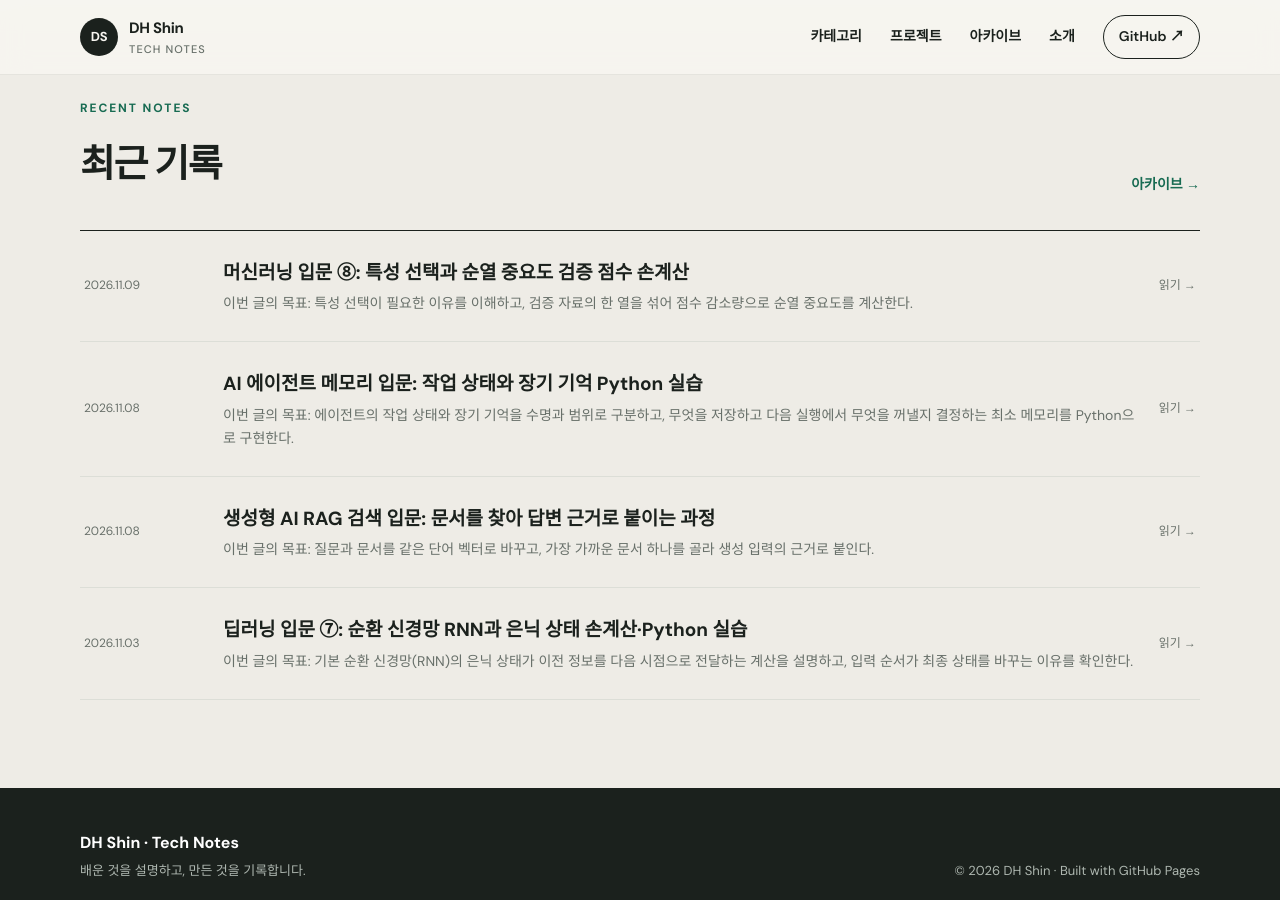
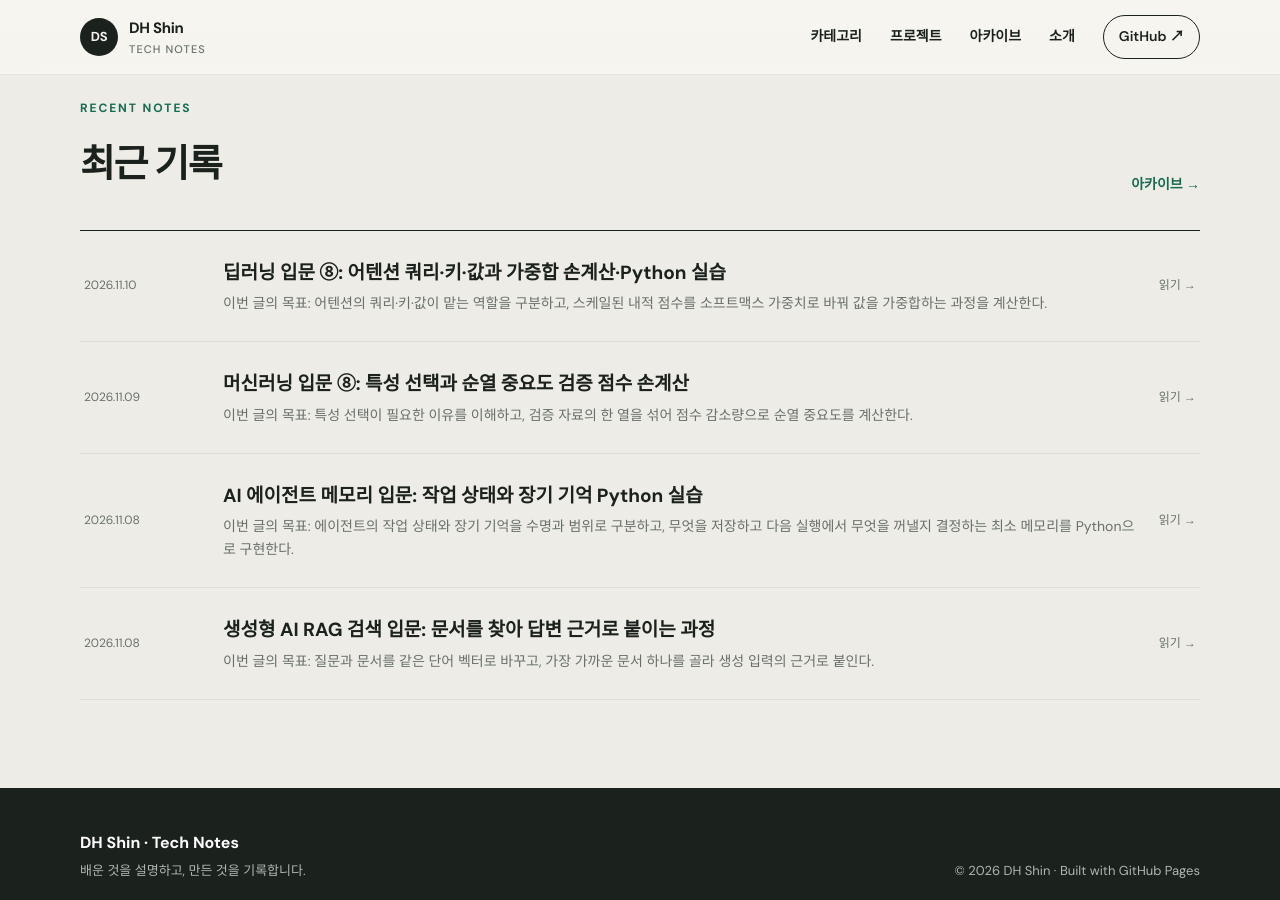
Before and after one commit to dhshin96/dhshin96.github.io, a Jekyll site: the page built from index.html, in a window 1280 px wide and 900 px high, scrolled down 1354 px. Built offline with Jekyll 4.4.1, drawn with Linux system fonts in a browser that asks for light colours; some of the changed lines change nothing that is shown.

Commit message:
Add attention QKV weighted-sum lesson

````diff
--- a/_posts/2026-11-03-deep-learning-rnn-hidden-state.md
+++ b/_posts/2026-11-03-deep-learning-rnn-hidden-state.md
@@ -132,7 +132,7 @@
 
 ## 다음 글 예고
 
-다음 글에서는 어텐션과 Transformer의 출발점을 다룬다. 시퀀스 전체에서 현재 계산에 필요한 위치를 가중합으로 고르는 과정을 작은 숫자로 확인한다.
+다음 글에서는 [어텐션이 쿼리와 키의 유사도를 가중치로 바꾸고 값을 가중합하는 과정]({{ '/posts/deep-learning-attention-query-key-value/' | relative_url }})을 작은 숫자로 확인한다.
 
 ## 참고 자료
 
--- /dev/null
+++ b/_posts/2026-11-10-deep-learning-attention-query-key-value.md
@@ -0,0 +1,169 @@
+---
+title: "딥러닝 입문 ⑧: 어텐션 쿼리·키·값과 가중합 손계산·Python 실습"
+date: 2026-11-10 20:00:00 +0900
+categories: [학습과 모델링]
+tags: [딥러닝, 어텐션, Transformer, 쿼리, 키, 값, Python]
+description: "어텐션이 쿼리와 키의 유사도를 소프트맥스 가중치로 바꾸고 값을 가중합하는 과정을 배웁니다. 작은 벡터를 손계산하고 순수 Python으로 검산합니다."
+reading_time: 12
+series: "처음 시작하는 딥러닝"
+level: "입문"
+math: true
+---
+
+> **이번 글의 목표:** 어텐션의 쿼리·키·값이 맡는 역할을 구분하고, 스케일된 내적 점수를 소프트맥스 가중치로 바꿔 값을 가중합하는 과정을 계산한다.
+
+쿼리 `[1, 0]`과 세 개의 키를 비교했더니 가중치는 **[0.5760, 0.2840, 0.1400]**이 되었다. 이 가중치로 값 `[10, 20, 30]`을 섞은 결과는 **15.6405**다. 어텐션은 하나를 딱 고르는 검색이 아니라, 쿼리와 더 잘 맞는 항목에 더 큰 비중을 주는 계산이다.
+
+앞 글에서는 [RNN이 이전 은닉 상태를 다음 시점으로 넘기는 과정]({{ '/posts/deep-learning-rnn-hidden-state/' | relative_url }})을 살펴봤다. RNN은 정보를 시점 순서대로 압축하지만, 어텐션은 현재 쿼리가 여러 위치의 값을 직접 비교해 필요한 정보를 모을 통로를 만든다.
+
+## 1. 직관: 질문표로 이름표를 비교하고 내용물을 섞는다
+
+어텐션에는 쿼리(query), 키(key), 값(value)이 등장한다. 쿼리는 지금 찾고 싶은 정보의 조건, 키는 각 항목을 비교하기 위한 이름표, 값은 실제로 가져올 내용이라고 생각할 수 있다.
+
+먼저 쿼리와 모든 키를 비교해 점수를 만든다. 점수가 크면 그 키와 짝을 이룬 값을 더 많이 가져오고, 작으면 덜 가져온다. 한 항목만 선택하는 대신 여러 값을 비율대로 섞으므로 출력은 값들의 **가중합**이다.
+
+키와 값의 역할은 다르다. 키는 “얼마나 관련 있는가”를 정하는 비교 대상이고, 값은 “관련 있다면 무엇을 전달할 것인가”를 담는다. 그래서 값 자체가 크다고 자동으로 높은 가중치를 받지는 않는다. 가중치는 쿼리와 키의 관계에서 정해진다.
+
+도서관 검색에 비유하면 검색어가 쿼리, 책의 분류표가 키, 책의 본문이 값에 가깝다. 분류표가 검색어와 잘 맞는지를 먼저 판단하고, 그 뒤에 대응하는 본문을 가져온다. 분류표와 본문이 같은 책에 묶여 있어도 비교에 쓰는 정보와 전달할 정보는 구분된다. 신경망도 입력 표현에서 서로 다른 선형변환을 거쳐 쿼리·키·값을 만들 수 있다.
+
+셀프 어텐션에서는 같은 시퀀스의 각 위치에서 쿼리·키·값을 만든다. 한 위치가 쿼리가 되어 다른 위치의 키와 비교하고, 그 결과로 여러 위치의 값을 모은다. 이번 글은 Transformer 전체 구조가 아니라 이 한 번의 어텐션 계산만 분리한다.
+
+## 2. 기호와 수식: 내적, 스케일링, 소프트맥스, 가중합
+
+쿼리 $\mathbf{q}$와 키 $\mathbf{k}_i$가 얼마나 같은 방향을 가리키는지 내적으로 점수화한다. 키의 차원을 $d_k$라 하면 스케일된 점수는 다음과 같다.
+
+$$
+s_i=\frac{\mathbf{q}\cdot\mathbf{k}_i}{\sqrt{d_k}}
+$$
+
+내적의 크기는 차원이 커질수록 커질 수 있다. $\sqrt{d_k}$로 나누는 스케일링은 큰 점수가 소프트맥스를 지나치게 뾰족하게 만드는 현상을 줄이기 위한 장치다. 작은 2차원 예제에서도 원 논문의 식을 그대로 적용한다.
+
+점수는 음수일 수도 있고 합이 1도 아니다. 각 점수를 지수함수에 넣고 전체 합으로 나누는 소프트맥스를 적용하면 0보다 크고 합이 1인 가중치가 된다.
+
+$$
+\alpha_i=\frac{e^{s_i}}{\sum_j e^{s_j}}
+$$
+
+소프트맥스는 점수의 절댓값보다 점수 사이의 차이에 반응한다. 모든 점수에 같은 수를 더하거나 빼도 분자와 분모에 같은 배수가 생겨 가중치는 변하지 않는다. 반면 가장 큰 점수와 나머지 점수의 차이가 벌어지면 큰 점수의 가중치는 1에 가까워진다. 코드에서 최댓값을 빼는 이유도 이 성질을 이용해 계산을 안정적으로 만들기 위해서다.
+
+마지막 출력 $\mathbf{o}$는 각 값 $\mathbf{v}_i$에 가중치 $\alpha_i$를 곱해 더한 결과다.
+
+$$
+\mathbf{o}=\sum_i \alpha_i\mathbf{v}_i
+$$
+
+이번 손계산에서는 값을 숫자 하나로 두지만 실제 값은 보통 벡터다. 예를 들어 값이 `[10, 1]`, `[20, 0]`, `[30, -1]`이라면 같은 가중치를 각 좌표에 적용해 첫 좌표와 둘째 좌표를 따로 더한다. 출력은 값과 같은 차원의 벡터가 된다. 어텐션이 위치별 정보를 하나의 표현으로 모으면서도 여러 특징 좌표를 유지할 수 있는 이유다.
+
+여러 쿼리를 행렬 $Q$에 모으면 이 세 단계는 $\mathrm{softmax}(QK^T/\sqrt{d_k})V$로 한 줄에 쓸 수 있다. 이 식이 Transformer의 스케일드 닷프로덕트 어텐션 핵심이다.
+
+## 3. 작은 손계산: 세 값 중 무엇을 얼마나 가져올까
+
+쿼리와 키를 다음처럼 두자. 키는 모두 2차원이므로 $d_k=2$다.
+
+$$
+\mathbf{q}=[1,0],\quad
+\mathbf{k}_1=[1,0],\quad
+\mathbf{k}_2=[0,1],\quad
+\mathbf{k}_3=[-1,0]
+$$
+
+각 키와의 내적은 1, 0, -1이다. $\sqrt{2}$로 나누면 점수는 약 `[0.7071, 0, -0.7071]`이 된다. 소프트맥스를 적용한 가중치는 다음과 같다.
+
+$$
+[\alpha_1,\alpha_2,\alpha_3]\approx[0.5760,0.2840,0.1400]
+$$
+
+첫 키는 쿼리와 같은 방향이라 가장 큰 가중치를 받고, 셋째 키는 반대 방향이라 가장 작은 가중치를 받는다. 값이 $[10,20,30]$이라면 출력은 다음처럼 계산된다.
+
+$$
+0.5760\times10+0.2840\times20+0.1400\times30\approx15.6405
+$$
+
+<figure class="study-figure">
+  <img src="{{ '/assets/images/deep-learning/attention-query-key-value.svg' | relative_url }}" alt="쿼리 1, 0을 세 키 1, 0과 0, 1과 마이너스 1, 0에 비교하는 어텐션 계산도. 스케일된 내적 점수 0.7071, 0, 마이너스 0.7071이 소프트맥스를 거쳐 가중치 0.5760, 0.2840, 0.1400이 되고, 값 10, 20, 30의 가중합으로 출력 15.6405를 만든다.">
+  <figcaption>그림 1. 쿼리와 키가 가중치를 정하고, 그 가중치로 값의 가중합을 만든다.</figcaption>
+</figure>
+
+## 4. 실행 가능한 Python 실습
+
+다음 코드는 외부 패키지 없이 스케일드 닷프로덕트 어텐션 한 번을 계산한다. 소프트맥스에서는 가장 큰 점수를 먼저 빼 지수 계산이 불필요하게 커지는 것을 막는다. 같은 수를 모든 점수에서 빼도 소프트맥스 비율은 변하지 않는다.
+
+```python
+import math
+
+
+def dot(a, b):
+    return sum(x * y for x, y in zip(a, b))
+
+
+def attention(query, keys, values):
+    scale = math.sqrt(len(query))
+    scores = [dot(query, key) / scale for key in keys]
+    largest = max(scores)
+    exps = [math.exp(score - largest) for score in scores]
+    total = sum(exps)
+    weights = [value / total for value in exps]
+    output = sum(weight * value for weight, value in zip(weights, values))
+    return scores, weights, output
+
+
+keys = [[1.0, 0.0], [0.0, 1.0], [-1.0, 0.0]]
+values = [10.0, 20.0, 30.0]
+
+for query in ([1.0, 0.0], [0.0, 1.0]):
+    scores, weights, output = attention(query, keys, values)
+    print(f"query={query}")
+    print("scores =", [round(x, 4) for x in scores])
+    print("weights=", [round(x, 4) for x in weights],
+          "sum=", round(sum(weights), 4))
+    print("output =", round(output, 4))
+```
+
+실행 출력은 다음과 같다.
+
+```text
+query=[1.0, 0.0]
+scores = [0.7071, 0.0, -0.7071]
+weights= [0.576, 0.284, 0.14] sum= 1.0
+output = 15.6405
+query=[0.0, 1.0]
+scores = [0.0, 0.7071, 0.0]
+weights= [0.2483, 0.5035, 0.2483] sum= 1.0
+output = 20.0
+```
+
+## 5. 결과 해석: 쿼리가 바뀌면 같은 값도 다르게 섞인다
+
+첫 쿼리 `[1, 0]`은 첫 키와 가장 잘 맞아 값 10에 0.5760의 가중치를 준다. 그렇다고 값 10만 복사하지는 않는다. 나머지 값도 0이 아닌 비율로 섞여 출력은 15.6405가 된다.
+
+쿼리를 `[0, 1]`로 바꾸면 둘째 키가 가장 잘 맞는다. 둘째 값 20의 가중치는 0.5035로 올라가고, 첫째와 셋째 가중치는 각각 0.2483으로 같아진다. 세 값이 20을 중심으로 대칭이어서 가중합도 정확히 20.0이다.
+
+가중치 합이 1이라는 점은 계산 점검에 유용하다. 하지만 큰 가중치를 곧바로 사람이 읽을 수 있는 “설명”이라고 단정해서는 안 된다. 가중치는 해당 층에서 값을 섞은 비율이며, 모델의 최종 판단에는 뒤의 여러 층과 연산도 참여할 수 있다.
+
+소프트맥스가 점수를 상대적인 비율로 바꾼다는 감각은 [교차엔트로피에서 로짓을 확률로 바꾸는 흐름]({{ '/posts/deep-learning-loss-functions-mse-cross-entropy/' | relative_url }})과 이어진다. 다만 여기서는 정답 클래스의 확률이 아니라, 어느 값에서 정보를 얼마나 가져올지를 나타내는 가중치로 사용한다.
+
+이번 예제의 키와 값은 직접 정했다. 실제 Transformer에서는 입력 표현에 학습 가능한 선형변환을 적용해 쿼리·키·값을 만들고, 학습 과정에서 그 변환의 가중치를 조정한다. 따라서 손계산은 어텐션의 순전파 원리를 보여 주지만 모델 성능을 증명하는 실험은 아니다.
+
+## 6. 직접 바꿔 보는 연습
+
+먼저 첫 쿼리를 `[2.0, 0.0]`으로 바꿔 점수 차이가 커질 때 가중치가 얼마나 뾰족해지는지 확인한다. 다음으로 세 값을 `[30.0, 20.0, 10.0]`으로 뒤집어 키와 값이 서로 다른 역할을 한다는 점을 확인한다.
+
+그다음 점수를 $\sqrt{d_k}$로 나누는 줄을 잠시 제거해 가중치와 출력이 어떻게 달라지는지 비교한다. 마지막으로 키를 하나 더 추가하고, 가중치의 개수와 합이 새 키 집합에 맞게 바뀌는지 점검한다.
+
+## 핵심 요약
+
+- 쿼리는 찾을 조건, 키는 비교용 이름표, 값은 실제로 모을 내용에 해당한다.
+- 쿼리와 키의 스케일된 내적이 관련성 점수를 만든다.
+- 소프트맥스는 점수를 0보다 크고 합이 1인 어텐션 가중치로 바꾼다.
+- 출력은 선택 하나가 아니라 여러 값의 가중합이다.
+- 같은 키와 값이라도 쿼리가 달라지면 가중치와 출력이 달라진다.
+
+## 다음 글 예고
+
+다음 글에서는 셀프 어텐션을 여러 방향에서 병렬로 계산하는 멀티헤드 어텐션과, 순서 정보를 더하는 위치 인코딩을 살펴본다.
+
+## 참고 자료
+
+1. [Vaswani 외, Attention Is All You Need](https://arxiv.org/abs/1706.03762) — 스케일드 닷프로덕트 어텐션과 Transformer를 제안한 원 논문.
+2. [Dive into Deep Learning, Queries, Keys, and Values](https://en.d2l.ai/chapter_attention-mechanisms-and-transformers/queries-keys-values.html) — 쿼리·키·값과 어텐션 가중합을 설명한 공개 교과서.
+3. [PyTorch 공식 문서, scaled_dot_product_attention](https://docs.pytorch.org/docs/stable/generated/torch.nn.functional.scaled_dot_product_attention.html) — 현재 공식 API의 계산식과 인자 정의를 확인한 문서.
````
Also changed, not shown: assets/images/deep-learning/attention-query-key-value.svg (added).
